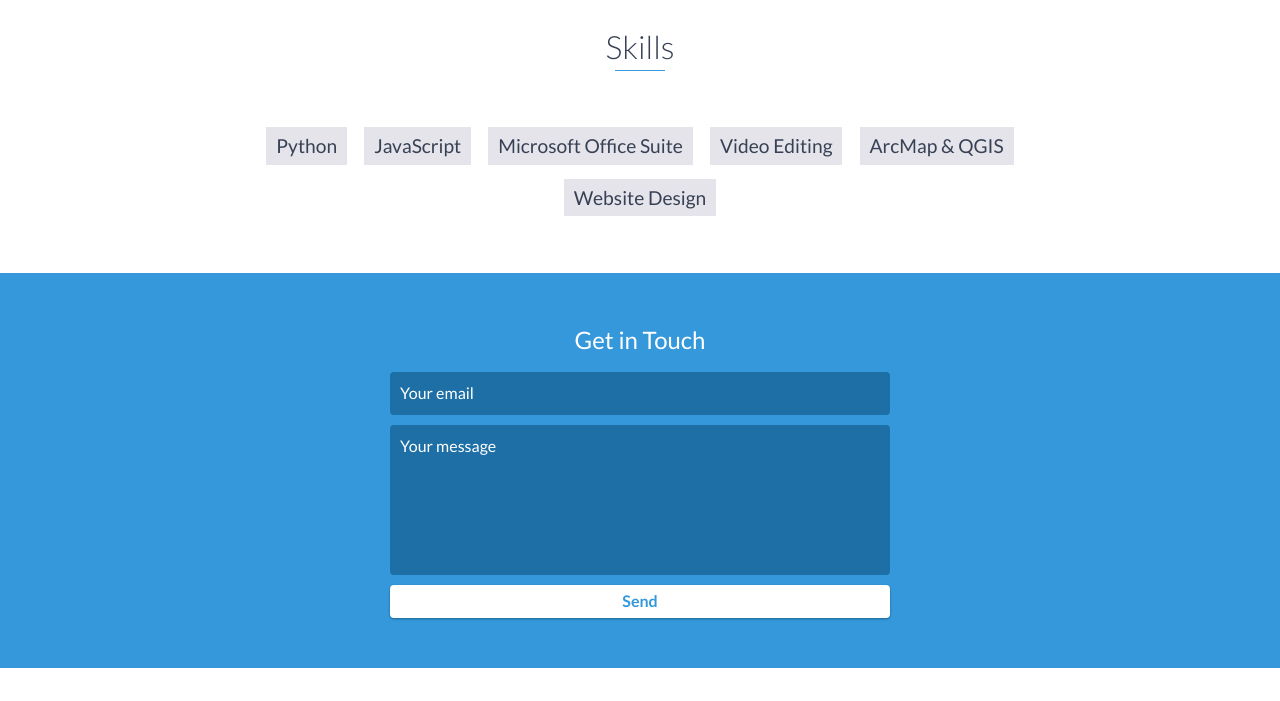
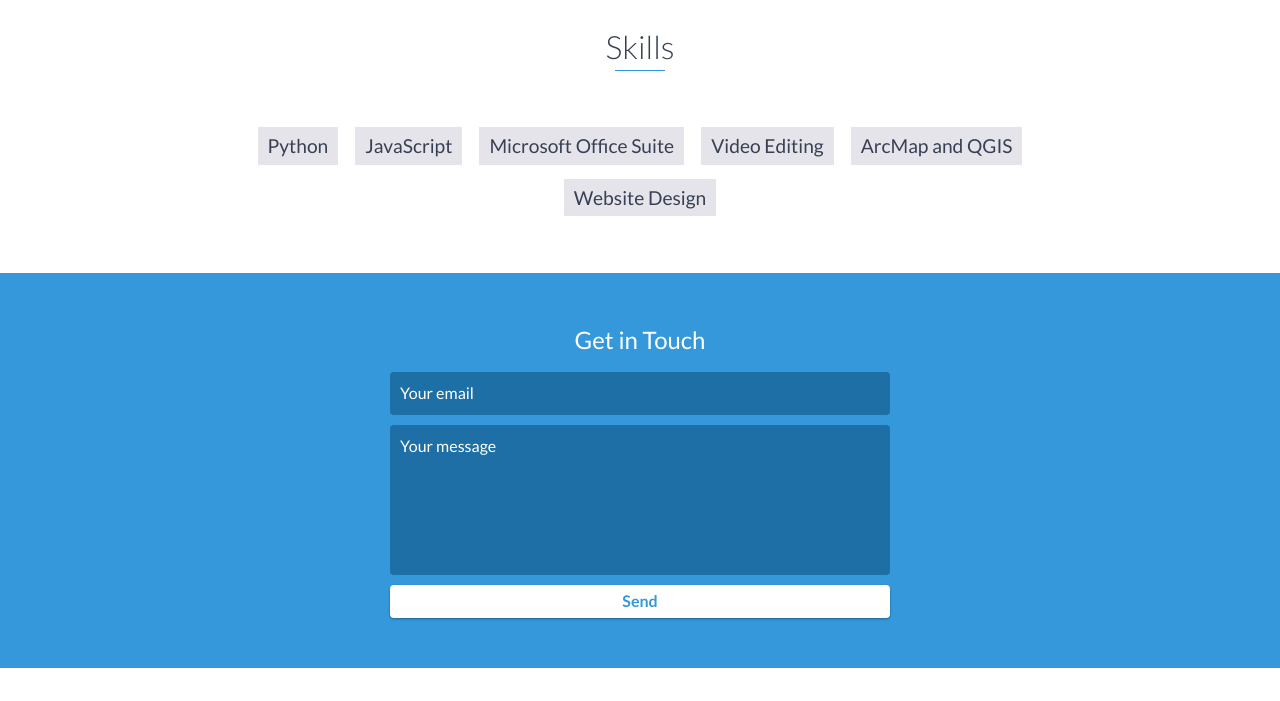
Before and after one commit to duganbrianj/Resume, a website: page index.html in a window 1280 px wide. Shown: the part 3260-3961 px from the top of the page. Drawn offline with nearby package versions, Linux system fonts and the light colour scheme.

Commit message:
Update index.html

```diff
--- a/index.html
+++ b/index.html
@@ -193,7 +193,7 @@
             <li>JavaScript</li>
 	    <li>Microsoft Office Suite</li>
 	    <li>Video Editing</li>
-            <li>ArcMap & QGIS</li>
+            <li>ArcMap and QGIS</li>
 	    <li>Website Design</li>
 
         </ul>
```
